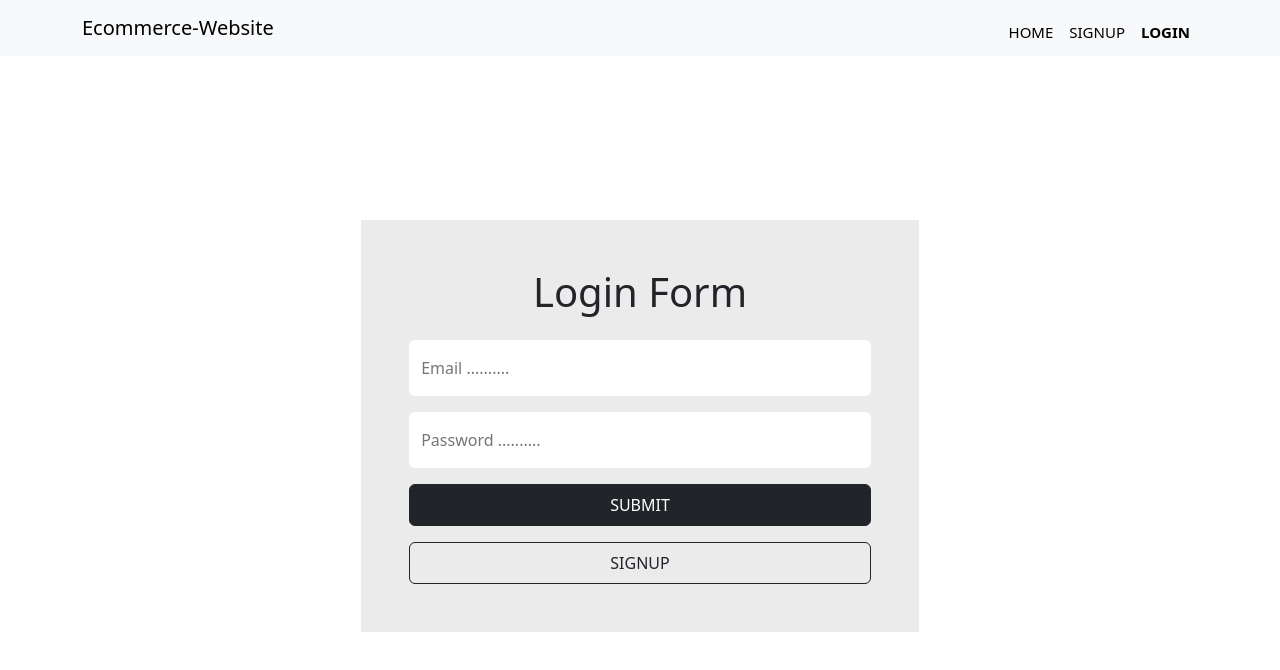
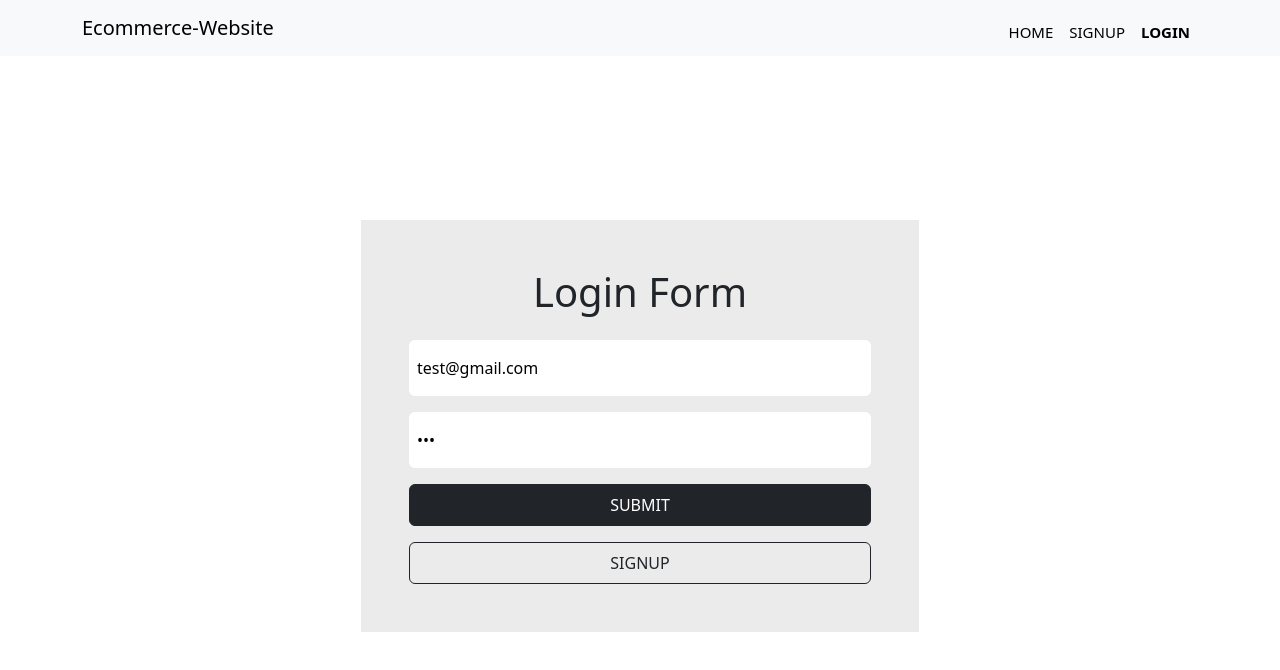
Before and after one commit to niamudeen-mvt/ecom-website, a React (Create React App) app: page /login in a window 1280 px wide. Shown: the top 670 px of the page. Built offline with nearby package versions, Linux system fonts and the light colour scheme.

Commit message:
message: production url setup

```diff
--- a/src/pages/auth/LoginForm.js
+++ b/src/pages/auth/LoginForm.js
@@ -3,16 +3,14 @@ import { Container } from "react-bootstrap";
 import { checkIfobjEmpty, validateForm } from "../../utils/helper";
 import { sendNotification } from "../../utils/notifications";
 import { Link, useNavigate } from "react-router-dom";
-import { useLocalStorage } from "../../hooks/useLocalStorage";
 import { loginUser } from "../../services/api/user";
 
 const LoginForm = () => {
   const navigate = useNavigate();
-  const { userList } = useLocalStorage();
 
   const [user, setUser] = useState({
-    email: "",
-    password: "",
+    email: "test@gmail.com",
+    password: "123",
   });
   const [errors, setErrors] = useState({});
 
--- a/src/utils/axios.js
+++ b/src/utils/axios.js
@@ -1,7 +1,7 @@
 import axios from "axios";
-// const BASE_URL = "https://fakestoreapi.com/products";
 
-const BASE_URL = "http://localhost:5000/api/v1";
+// const BASE_URL = "http://localhost:5000/api/v1";
+const BASE_URL = "https://elegant-fawn-sun-hat.cyclic.app";
 
 const api = axios.create({
   baseURL: BASE_URL,
```
